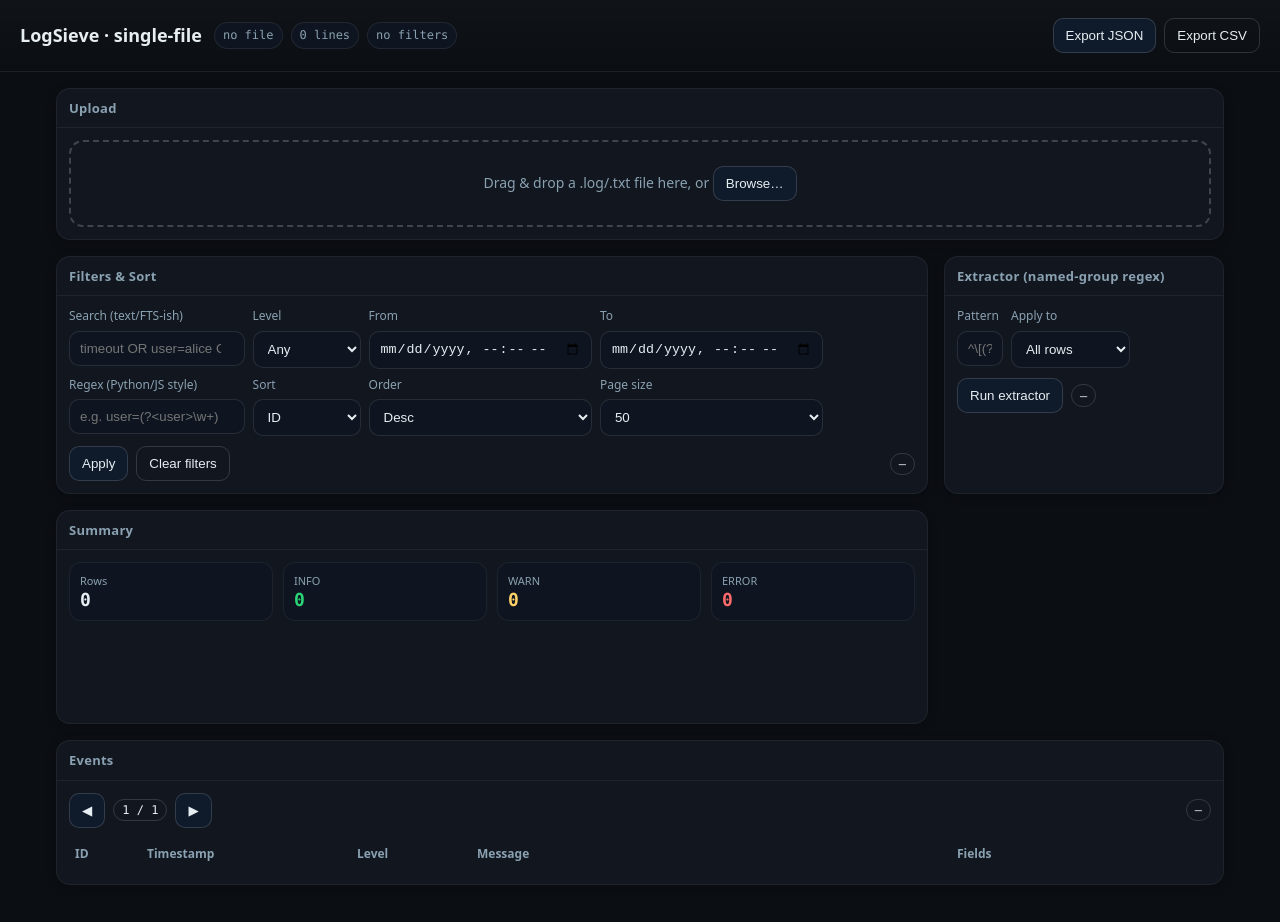
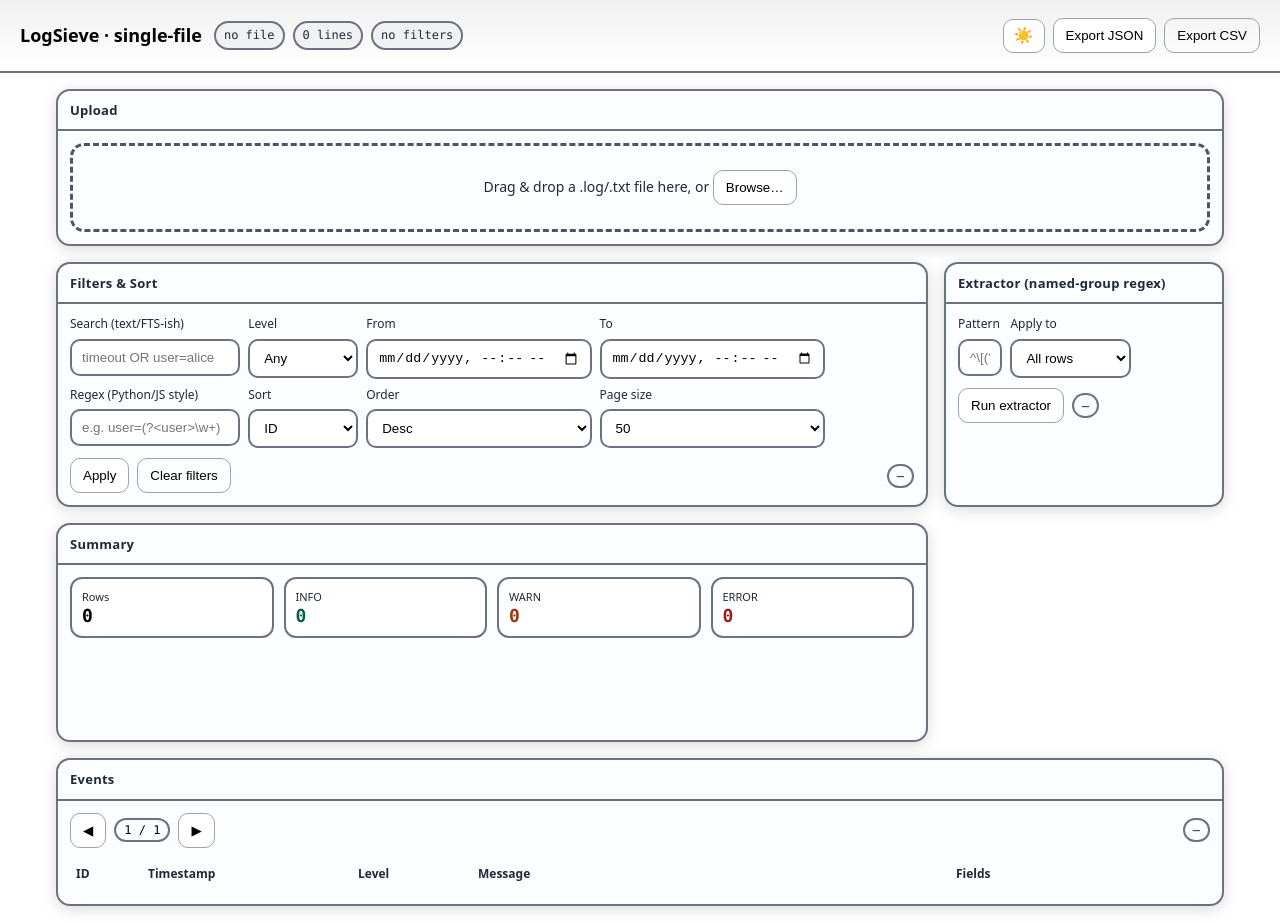
Before and after one commit to notesofcliff/logsieve, a plain HTML site: page index.html in a window 1280 px wide. Before the commit the page ends 901 px from the top, so only its background shows below. Drawn offline with Linux system fonts and the light colour scheme.

Commit message:
Add light/dark mode and improve contrast

```diff
--- a/index.html
+++ b/index.html
@@ -15,6 +15,9 @@
       <span class="tag" id="filterTag">no filters</span>
     </div>
     <div class="right flex">
+      <button class="btn theme-toggle" id="themeToggle" title="Toggle theme">
+        <span class="theme-icon">🌙</span>
+      </button>
       <button class="btn" id="exportJSON">Export JSON</button>
       <button class="btn ghost" id="exportCSV">Export CSV</button>
     </div>
--- a/logsieve.css
+++ b/logsieve.css
@@ -2,16 +2,30 @@
 
 /* CSS Variables */
 :root {
-  --bg: #0b0e13;
-  --panel: #11161f;
-  --muted: #8aa1b1;
-  --ink: #e6eef2;
-  --accent: #79c0ff;
-  --accent2: #ffbf69;
-  --ok: #2bd576;
-  --warn: #ffd166;
-  --err: #ff6b6b;
-  --ring: rgba(121, 192, 255, .35);
+  --bg: #060810;
+  --panel: #0a0e15;
+  --muted: #b8c5d1;
+  --ink: #ffffff;
+  --accent: #3b82f6;
+  --accent2: #ea580c;
+  --ok: #059669;
+  --warn: #ea580c;
+  --err: #dc2626;
+  --ring: rgba(59, 130, 246, .6);
+}
+
+/* Light Theme Variables */
+:root.light-theme {
+  --bg: #ffffff;
+  --panel: #fcfdfe;
+  --muted: #1f2937;
+  --ink: #000000;
+  --accent: #1e40af;
+  --accent2: #9a3412;
+  --ok: #065f46;
+  --warn: #9a3412;
+  --err: #991b1b;
+  --ring: rgba(30, 64, 175, .4);
 }
 
 /* Base Styles */
@@ -33,8 +47,13 @@ header {
   gap: 12px;
   align-items: center;
   justify-content: space-between;
-  background: linear-gradient(180deg, rgba(255, 255, 255, .02), rgba(255, 255, 255, 0));
-  border-bottom: 1px solid rgba(255, 255, 255, .06);
+  background: linear-gradient(180deg, rgba(255, 255, 255, .06), rgba(255, 255, 255, 0));
+  border-bottom: 2px solid rgba(184, 197, 209, .7);
+}
+
+:root.light-theme header {
+  background: linear-gradient(180deg, rgba(0, 0, 0, .06), rgba(0, 0, 0, 0));
+  border-bottom: 2px solid #6b7280;
 }
 
 h1 {
@@ -64,9 +83,14 @@ main {
 /* Cards */
 .card {
   background: var(--panel);
-  border: 1px solid rgba(255, 255, 255, .06);
+  border: 2px solid rgba(184, 197, 209, .7);
   border-radius: 14px;
-  box-shadow: 0 2px 10px rgba(0, 0, 0, .25);
+  box-shadow: 0 3px 15px rgba(0, 0, 0, .5);
+}
+
+:root.light-theme .card {
+  border: 2px solid #6b7280;
+  box-shadow: 0 3px 15px rgba(0, 0, 0, .15);
 }
 
 .card h2 {
@@ -75,7 +99,11 @@ main {
   font-size: 13px;
   letter-spacing: .02em;
   color: var(--muted);
-  border-bottom: 1px solid rgba(255, 255, 255, .06);
+  border-bottom: 2px solid rgba(184, 197, 209, .7);
+}
+
+:root.light-theme .card h2 {
+  border-bottom: 2px solid #6b7280;
 }
 
 .pad {
@@ -105,12 +133,20 @@ input[type="text"],
 input[type="search"],
 input[type="datetime-local"],
 select {
-  background: #0e1520;
+  background: var(--panel);
   color: var(--ink);
-  border: 1px solid rgba(255, 255, 255, .1);
+  border: 2px solid rgba(184, 197, 209, .8);
   border-radius: 10px;
   padding: 9px 10px;
   outline: none;
+}
+
+:root.light-theme input[type="text"],
+:root.light-theme input[type="search"],
+:root.light-theme input[type="datetime-local"],
+:root.light-theme select {
+  background: #ffffff;
+  border: 2px solid #6b7280;
 }
 
 input:focus,
@@ -122,12 +158,22 @@ select:focus {
 /* Buttons */
 .btn {
   appearance: none;
-  border: 1px solid rgba(255, 255, 255, .15);
-  background: #0f1a2a;
+  border: 2px solid rgba(184, 197, 209, .8);
+  background: #131920;
   color: var(--ink);
   padding: 9px 12px;
   border-radius: 10px;
   cursor: pointer;
+}
+
+:root.light-theme .btn {
+  border: 2px solid #6b7280;
+  background: #ffffff;
+}
+
+:root.light-theme .btn {
+  border: 1px solid #9ca3af;
+  background: #ffffff;
 }
 
 .btn:hover {
@@ -138,17 +184,39 @@ select:focus {
   background: transparent;
 }
 
+:root.light-theme .btn.ghost {
+  background: transparent;
+}
+
+/* Theme Toggle Button */
+.theme-toggle {
+  min-width: 40px;
+  padding: 8px 10px;
+  display: flex;
+  align-items: center;
+  justify-content: center;
+}
+
+.theme-icon {
+  font-size: 16px;
+  line-height: 1;
+}
+
 /* Drag & Drop */
 .drop {
-  border: 2px dashed rgba(255, 255, 255, .2);
+  border: 3px dashed rgba(184, 197, 209, .9);
   border-radius: 14px;
   padding: 24px;
   text-align: center;
   color: var(--muted);
 }
 
+:root.light-theme .drop {
+  border: 3px dashed #4b5563;
+}
+
 .drop.drag {
-  background: rgba(121, 192, 255, .05);
+  background: rgba(59, 130, 246, .12);
   border-color: var(--accent);
 }
 
@@ -161,18 +229,27 @@ select:focus {
 
 .tag {
   font: 12px/1.6 ui-monospace, SFMono-Regular, Menlo, Consolas, monospace;
-  background: #0e1520;
+  background: #131920;
   padding: 3px 8px;
   border-radius: 999px;
-  border: 1px solid rgba(255, 255, 255, .08);
+  border: 2px solid rgba(184, 197, 209, .7);
   color: var(--muted);
+}
+
+:root.light-theme .tag {
+  background: #f0f1f2;
+  border: 2px solid #6b7280;
 }
 
 .pill {
   padding: .2rem .5rem;
-  border: 1px solid rgba(255, 255, 255, .15);
+  border: 2px solid rgba(184, 197, 209, .8);
   border-radius: 999px;
   font: 12px ui-monospace, SFMono-Regular, Menlo, Consolas, monospace;
+}
+
+:root.light-theme .pill {
+  border: 2px solid #6b7280;
 }
 
 /* Statistics */
@@ -183,10 +260,15 @@ select:focus {
 }
 
 .stat {
-  background: #0e1520;
-  border: 1px solid rgba(255, 255, 255, .06);
+  background: #131920;
+  border: 2px solid rgba(184, 197, 209, .7);
   border-radius: 12px;
   padding: 10px;
+}
+
+:root.light-theme .stat {
+  background: #ffffff;
+  border: 2px solid #6b7280;
 }
 
 .stat .k {
@@ -225,12 +307,19 @@ thead th {
 }
 
 tbody td {
-  background: #0e1520;
-  border: 1px solid rgba(255, 255, 255, .06);
+  background: #131920;
+  border: 2px solid rgba(184, 197, 209, .7);
   border-left: none;
   border-right: none;
   padding: 8px 10px;
   vertical-align: top;
+}
+
+:root.light-theme tbody td {
+  background: #ffffff;
+  border: 2px solid #6b7280;
+  border-left: none;
+  border-right: none;
 }
 
 tbody tr {
@@ -238,15 +327,23 @@ tbody tr {
 }
 
 tbody tr td:first-child {
-  border-left: 1px solid rgba(255, 255, 255, .06);
+  border-left: 2px solid rgba(184, 197, 209, .7);
   border-top-left-radius: 10px;
   border-bottom-left-radius: 10px;
 }
 
+:root.light-theme tbody tr td:first-child {
+  border-left: 2px solid #6b7280;
+}
+
 tbody tr td:last-child {
-  border-right: 1px solid rgba(255, 255, 255, .06);
+  border-right: 2px solid rgba(184, 197, 209, .7);
   border-top-right-radius: 10px;
   border-bottom-right-radius: 10px;
+}
+
+:root.light-theme tbody tr td:last-child {
+  border-right: 2px solid #6b7280;
 }
 
 /* Code & Text */
--- a/logsieve.js
+++ b/logsieve.js
@@ -485,9 +485,69 @@ function initializeEventHandlers() {
   });
 }
 
+// ---------- Theme Toggle ----------
+
+/**
+ * Initialize theme based on saved preference or system preference
+ */
+function initializeTheme() {
+  const savedTheme = localStorage.getItem('logsieve-theme');
+  const prefersDark = window.matchMedia('(prefers-color-scheme: dark)').matches;
+
+  // Use saved theme, or fall back to system preference (default to dark)
+  const isDark = savedTheme ? savedTheme === 'dark' : prefersDark;
+
+  setTheme(isDark ? 'dark' : 'light');
+}
+
+/**
+ * Set the theme and update UI
+ * @param {string} theme - 'light' or 'dark'
+ */
+function setTheme(theme) {
+  const root = document.documentElement;
+  const themeIcon = $('#themeToggle .theme-icon');
+
+  if (theme === 'light') {
+    root.classList.add('light-theme');
+    themeIcon.textContent = '☀️';
+  } else {
+    root.classList.remove('light-theme');
+    themeIcon.textContent = '🌙';
+  }
+
+  // Save preference
+  localStorage.setItem('logsieve-theme', theme);
+}
+
+/**
+ * Toggle between light and dark themes
+ */
+function toggleTheme() {
+  const isLight = document.documentElement.classList.contains('light-theme');
+  setTheme(isLight ? 'dark' : 'light');
+}
+
+/**
+ * Initialize theme toggle functionality
+ */
+function initializeThemeToggle() {
+  const themeToggle = $('#themeToggle');
+  if (themeToggle) {
+    themeToggle.addEventListener('click', toggleTheme);
+  }
+
+  // Initialize theme on page load
+  initializeTheme();
+}
+
 // Initialize when DOM is loaded
 if (document.readyState === 'loading') {
-  document.addEventListener('DOMContentLoaded', initializeEventHandlers);
+  document.addEventListener('DOMContentLoaded', () => {
+    initializeEventHandlers();
+    initializeThemeToggle();
+  });
 } else {
   initializeEventHandlers();
+  initializeThemeToggle();
 }
```
